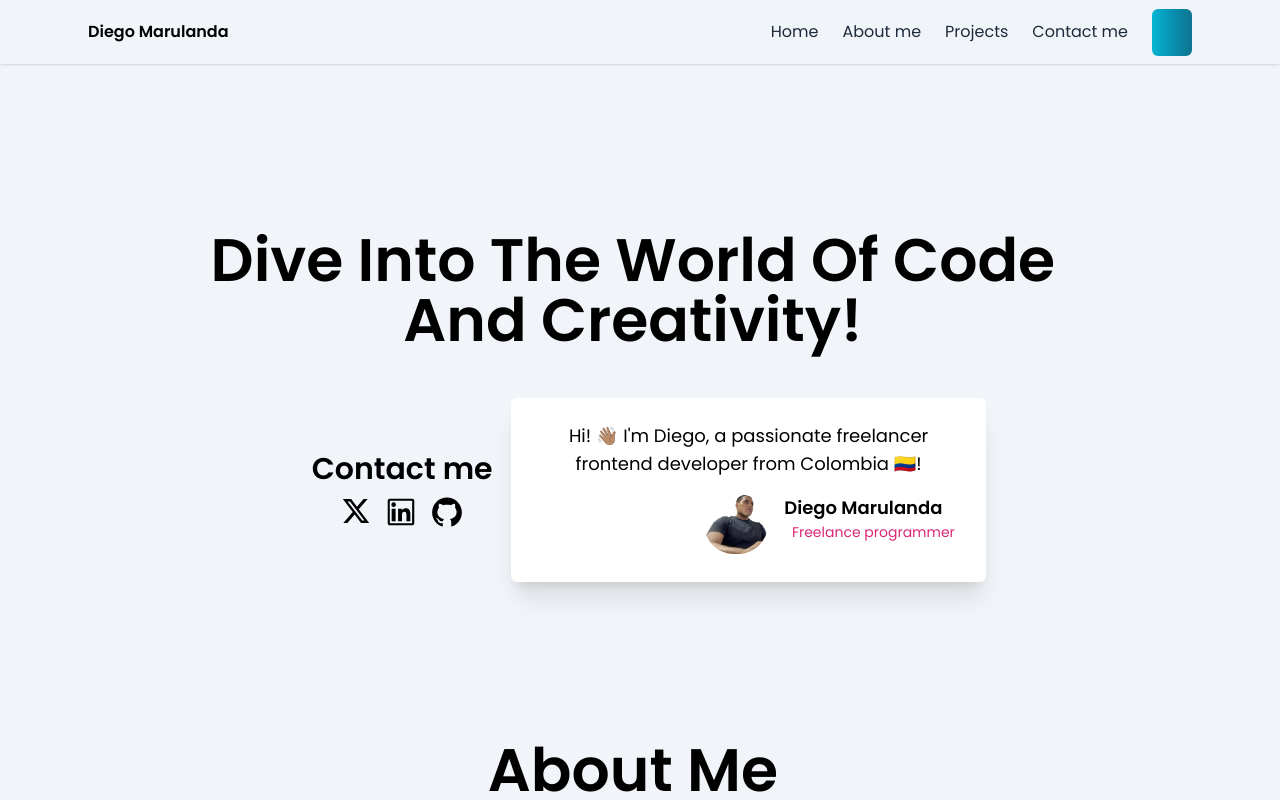
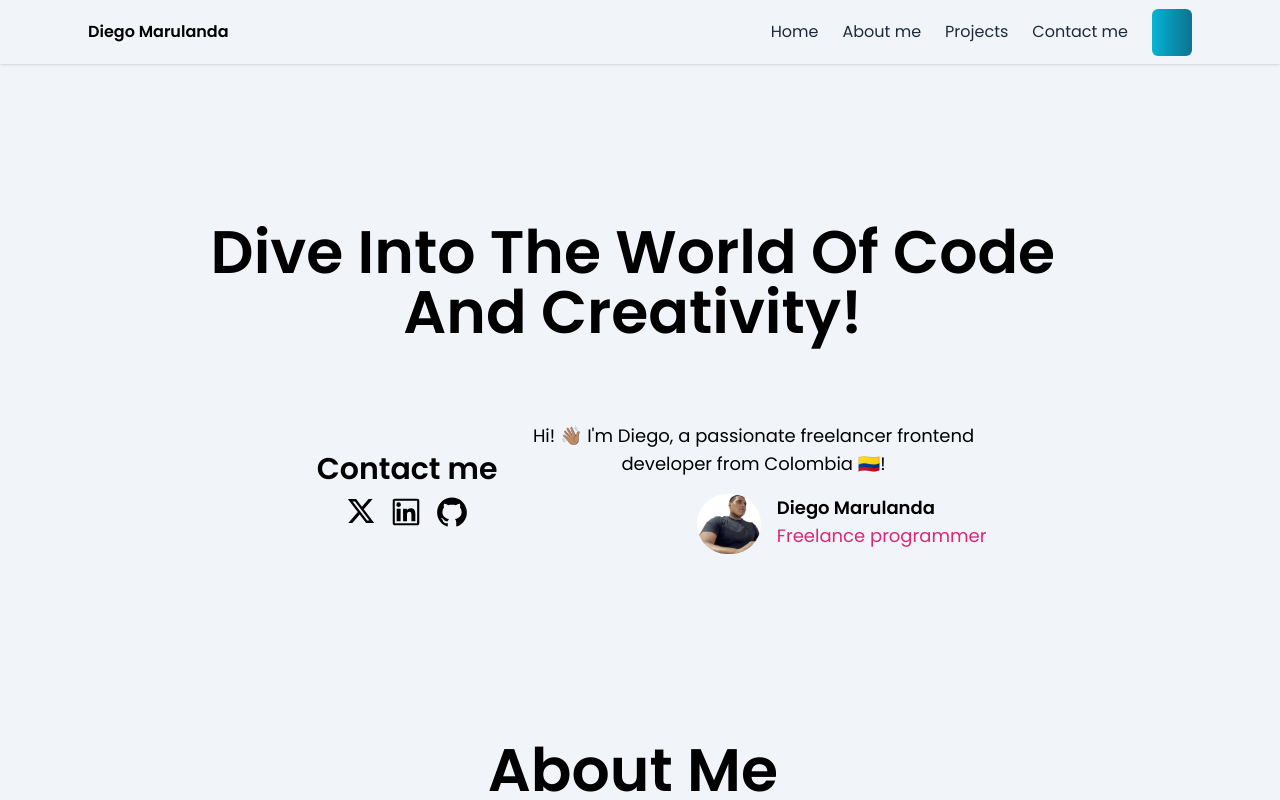
Before and after one commit to DiegoMarulandaB/Portfolio, a Next.js app: page / in a window 1280 px wide. Shown: the top 800 px of the page. Built offline with nearby package versions, Linux system fonts and the light colour scheme; some icons are missing.

Commit message:
fix: :recycle: add fixes about-home

```diff
--- a/src/components/Home/Home.tsx
+++ b/src/components/Home/Home.tsx
@@ -11,7 +11,7 @@ const HomePage = () => {
       <div className="relative w-full">
         <div className="grid place-items-center min-h-[86vh] px-8">
           <div className="container mx-auto grid place-items-center h-max text-center">
-            <h1 className="bg-slate-100 dark:bg-slate-700 text-center pt-24 ">
+            <h1 className="bg-slate-100 dark:bg-slate-700 text-center mt-16 ">
               <AnimatedText text="Dive into the world of code and creativity!" className=" mx-2 mr-2 mt-5" />
             </h1>
             {/* card */}
@@ -20,7 +20,7 @@ const HomePage = () => {
                 <div className="flex flex-col lg:flex-row items-center justify-between">
                   {/* <!-- Text Content --> */}
                   <div className="mb-8 lg:mb-0 lg:w-1/2 justify-center">
-                    <h2 className="text-3xl font-semibold mb-2">Contact me</h2>
+                    <h2 className="text-3xl font-semibold mt-8">Contact me</h2>
 
                     {/* <!-- Social Icons --> */}
                     <div className="flex gap-3 mt-2 justify-center">
@@ -55,7 +55,7 @@ const HomePage = () => {
                   </div>
                   {/* <!-- Testimonial --> */}
                   <div className="max-w-lg">
-                    <div className="bg-white dark:bg-slate-600 p-6 rounded-md shadow-xl w-46 h-46">
+                    <div className="mt-8 w-46 h-46">
                       <p className="text-lg">
                         Hi! 👋🏽 I'm Diego, a passionate freelancer frontend developer from Colombia 🇨🇴!
                       </p>
@@ -85,7 +85,7 @@ const HomePage = () => {
                             </div>
                           </div>
 
-                          <p className=" text-sm">
+                          <p className=" text-md">
                             <span className=" text-pink-600 "> Freelance programmer</span>
 
                             <a
```
Also changed, not shown: src/components/About/About.tsx (+5 -8 lines).
